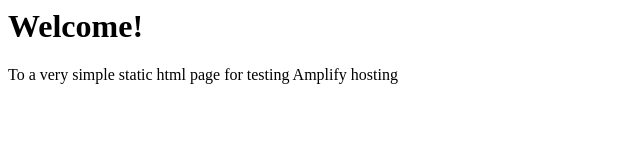
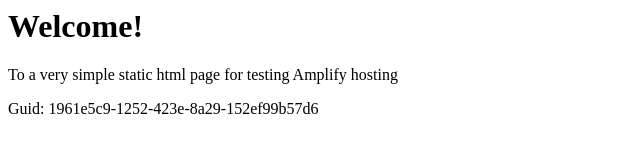
Before and after one commit to aws-aemilia-iad/Github-PR-Commit-Integration-Test-DoNotTouch-Gith-OKSLNVO2-v1-preprod-us-east-1, a website: page src/index.html in a window 1280 px wide. Shown: the whole page, without its empty margins (0-640 px from the left). Drawn offline with Linux system fonts and the light colour scheme.

Commit message:
commit from integ tests

```diff
--- a/src/index.html
+++ b/src/index.html
@@ -1,3 +1,5 @@
+
+
 <html lang="en">
 
 <head>
@@ -10,6 +12,6 @@
 <body>
     <h1>Welcome!</h1>
     <p>To a very simple static html page for testing Amplify hosting</p>
-</body>
+    <p>Guid: 1961e5c9-1252-423e-8a29-152ef99b57d6</p></body>
 
 </html>
```
